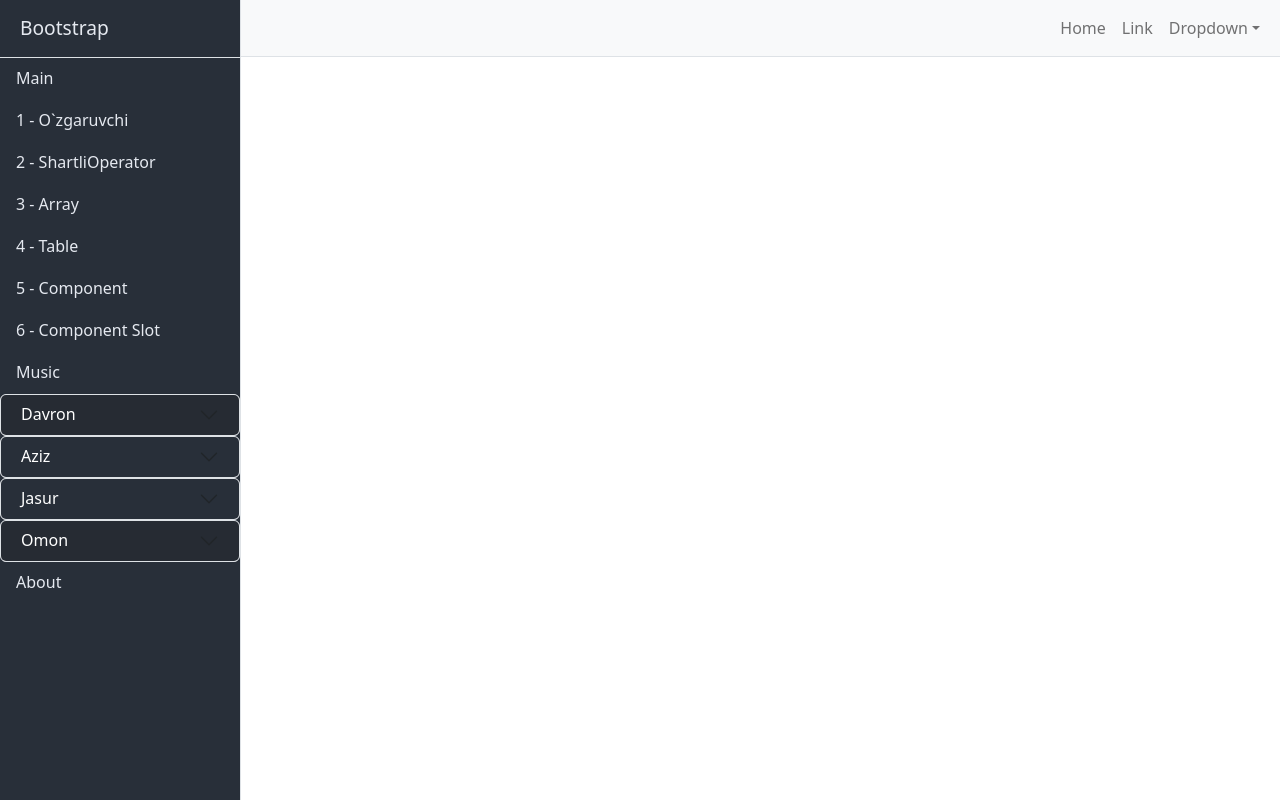
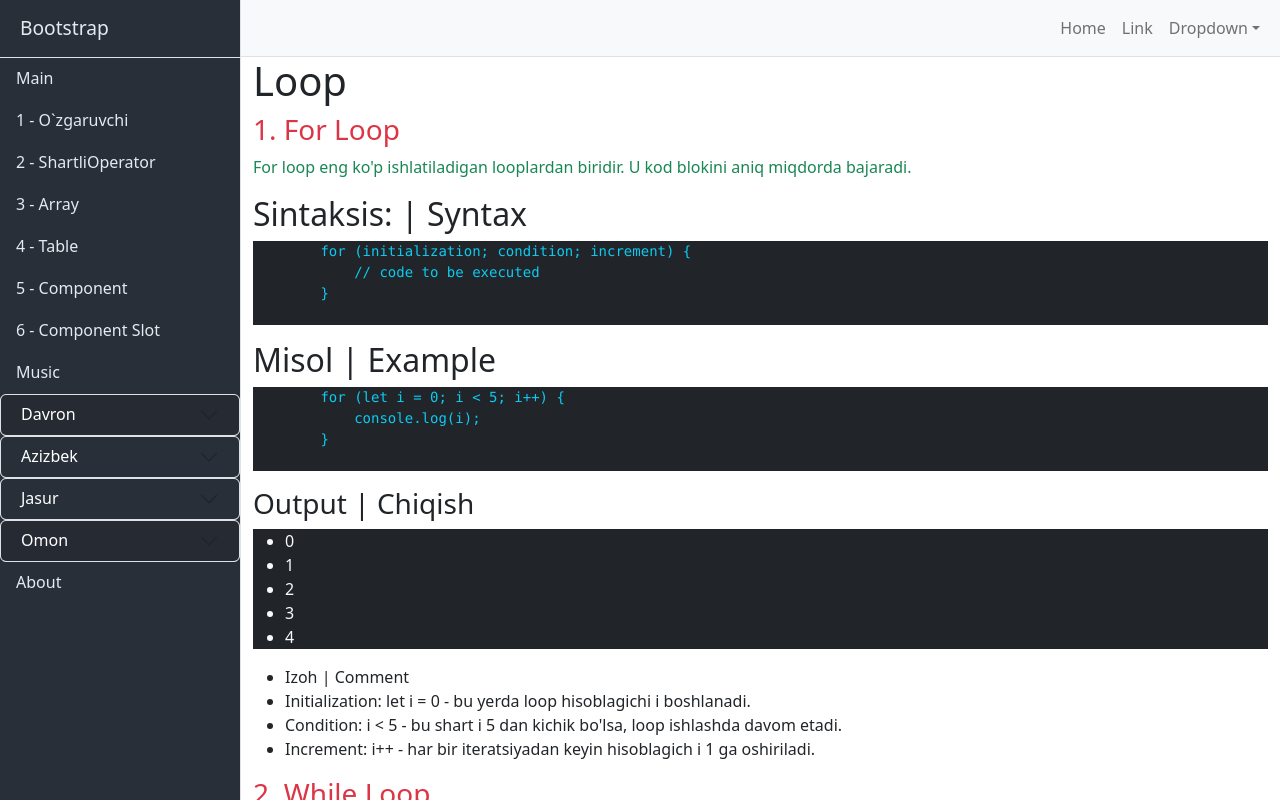
Before and after one commit to tdav/vue1, a Vue app: page /Loop in a window 1280 px wide. Built offline with nearby package versions, Linux system fonts and the light colour scheme.

Commit message:
Azizbek Udgare

```diff
--- a/package.json
+++ b/package.json
@@ -11,6 +11,7 @@
     "vue": "^3.2.13",
     "vue-router": "^4.0.3",
     "bootstrap": "^5.3.2",
+
 
     "@fortawesome/fontawesome-svg-core": "^6.5.1",
     "@fortawesome/free-brands-svg-icons": "^6.5.1",
--- a/src/App.vue
+++ b/src/App.vue
@@ -58,7 +58,7 @@
                   <button class="accordion-button" :class="{ collapsed: !isOpen4 }"
                     :style="{ backgroundColor: '#282f39', color: 'white' }" type="button" @click="toggle4"
                    aria-expanded="false" aria-controls="collapseFour">
-                    Aziz
+                    Azizbek
                  </button>
                </h2>
                 <div id="collapseFour" class="accordion-collapse collapse" :class="{ show: isOpen4 }"
@@ -69,6 +69,9 @@
                     </router-link>
                     <router-link class="list-group-item list-group-item-action list-group-item-light" to="/newOperators">
                       NewOperators
+                    </router-link>
+                    <router-link class="list-group-item list-group-item-action list-group-item-light" to="/Loop">
+                      Loop
                     </router-link>
                     </div>
                 </div>
--- a/src/router/index.js
+++ b/src/router/index.js
@@ -13,6 +13,7 @@ import OmonTodo from '../views/Omon/todo.vue'
 import Aziz from '../views/Azizbek/Aziz.vue'
 import Operatorlar from '../views/Omon/operatorlar.vue'
 import newOperators from '@/views/Azizbek/newOperators.vue'
+import Loop from '@/views/Azizbek/Loop.vue'
 import Sikllar from '../views/Omon/sikllar.vue'
 import Function from '../views/Omon/Function.vue'
 
@@ -51,6 +52,12 @@ const routes = [
     path: '/newOperators',
     name: 'newOperators',
     component: newOperators
+  },
+
+  {
+    path: '/Loop',
+    name: 'Loop',
+    component: Loop
   },
 
   {
--- /dev/null
+++ b/src/views/Azizbek/Loop.vue
@@ -0,0 +1,103 @@
+<template>
+    <div>
+        <h1>Loop</h1>
+
+        <h3 class="text-danger">1. For Loop</h3>
+
+        <p class="text-success">
+            For loop eng ko'p ishlatiladigan looplardan biridir. U kod blokini aniq miqdorda bajaradi.
+        </p>
+
+        <h2>Sintaksis: | Syntax</h2>
+
+        <pre class="d-block bg-dark text-info">
+        for (initialization; condition; increment) {
+            // code to be executed
+        }
+        </pre>
+
+        <h2>Misol | Example</h2>
+
+        <pre class="d-block bg-dark text-info">
+        for (let i = 0; i < 5; i++) {
+            console.log(i);
+        }
+        </pre>
+
+        <h3>Output | Chiqish</h3>
+
+        <ul class="d-block bg-dark text-light">
+            <li v-for="number in numbers" :key="number">{{ number }}</li>
+        </ul>
+
+        <ul>
+            <li>Izoh | Comment</li>
+            <li>
+                Initialization: let i = 0 - bu yerda loop hisoblagichi i boshlanadi.
+            </li>
+            <li>
+                Condition: i < 5 - bu shart i 5 dan kichik bo'lsa, loop ishlashda davom etadi.
+            </li>
+            <li>
+                Increment: i++ - har bir iteratsiyadan keyin hisoblagich i 1 ga oshiriladi.
+            </li>
+        </ul>
+
+        <h3 class="text-danger">2. While Loop</h3>
+
+        <p class="text-success">
+            while loop berilgan shart true bo'lganida kod blokini bajaradi.
+        </p>
+
+        <h2>Sintaksis: | Syntax</h2>
+
+        <pre class="d-block bg-dark text-info">
+            while (condition) {
+                // code to be executed
+            }
+        </pre>
+
+        <h2>Misol | Example</h2>
+
+        <pre class="d-block bg-dark text-info">
+            let i = 0;
+            while (i < 5) {
+                console.log(i);
+                i++;
+            }
+        </pre>
+
+        <h3>Output | Chiqish</h3>
+
+        <ul class="d-block bg-dark text-light">
+            <li v-for="number in numbers2" :key="number">{{ number }}</li>
+        </ul>
+    </div>
+</template>
+
+<script setup>
+import { ref } from 'vue';
+
+// 1. For Loop - Bu safar Vue bilan integratsiya qilingan holda
+
+const numbers = ref([]);
+
+for (let i = 0; i < 5; i++) {
+    numbers.value.push(i);
+}
+
+//  2. While Loop - while loop berilgan shart true bo'lganida kod blokini bajaradi.
+
+// Misol | Example
+
+const numbers2 = ref([]);
+let i = 0; // `i` ni `while` loopdan oldin aniqlash
+while (i < 5) {
+    numbers2.value.push(i);
+    i++;
+}
+</script>
+
+<style scoped>
+/* CSS styling (agar kerak bo'lsa) */
+</style>
```
